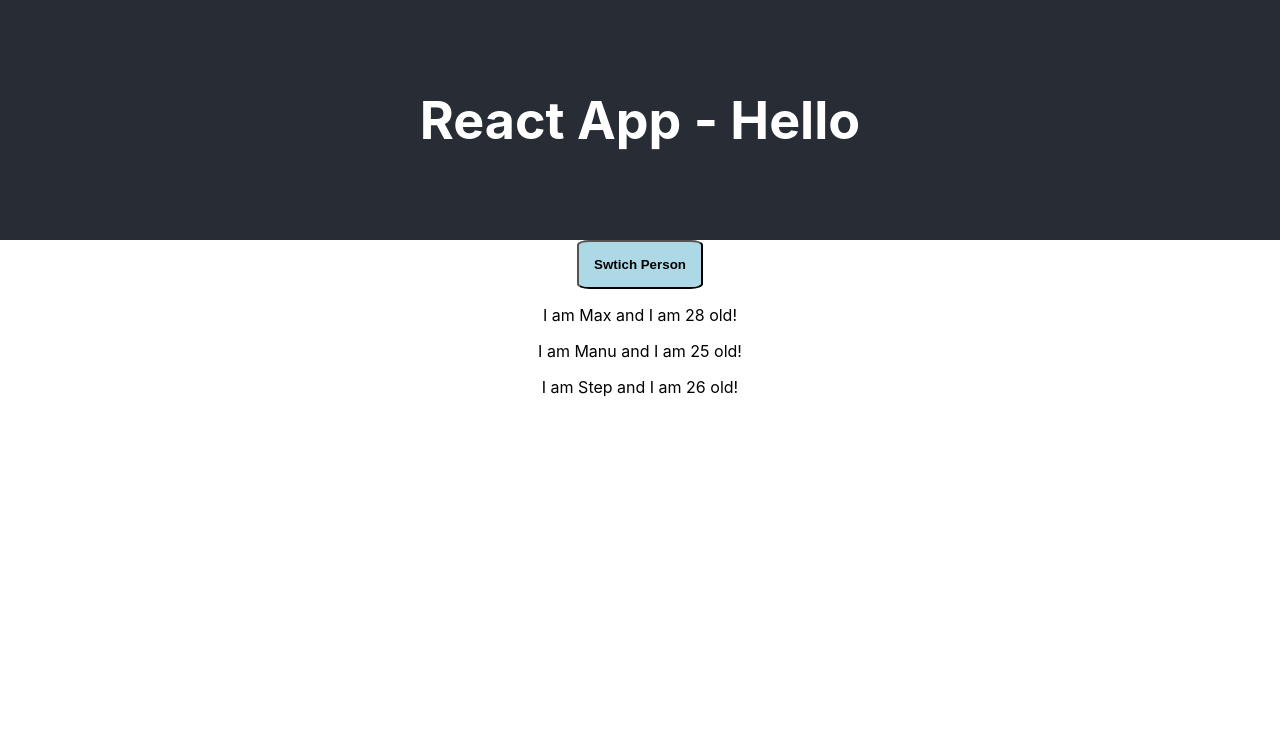
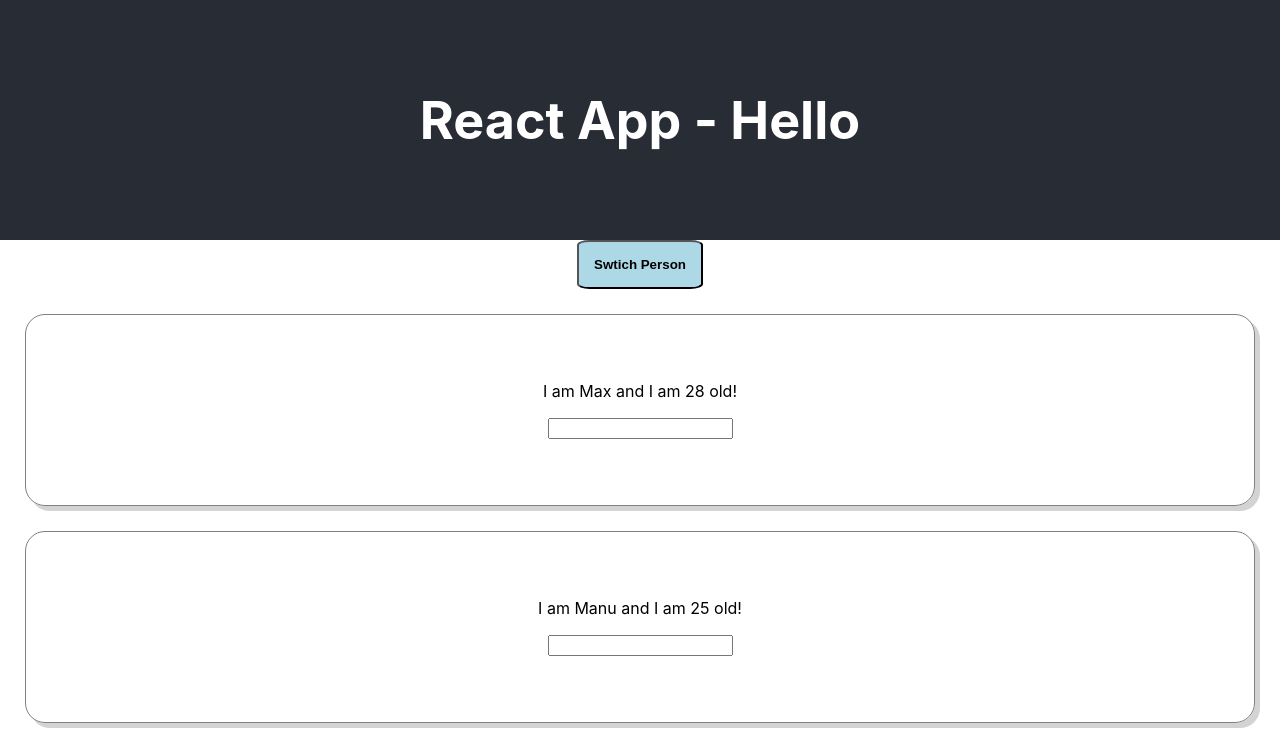
Before and after one commit to pushpk/Receipe_Builder_React, a React (Create React App) app: page / in a window 1280 px wide. Shown: the top 746 px of the page. Built offline with nearby package versions, Linux system fonts and the light colour scheme.

Commit message:
adding lifecycle methods

```diff
--- a/src/components/Persons/Person/Person.js
+++ b/src/components/Persons/Person/Person.js
@@ -2,10 +2,24 @@ import React, { Component } from 'react';
 import { render } from '@testing-library/react';
 
 class person extends Component {
+
+
      render(props) {
+
+          const styles = {
+               padding : '50px',
+
+               margin : '25px',
+               textAlgin : 'center',
+               boxShadow : '5px 5px lightgray',
+               border : '1px solid gray',
+               borderRadius : '20px'
+          }
+
           return (
-               <div onClick={this.props.click}>
-                    <p> I am {this.props.name} and I am {this.props.age} old!</p>
+               <div style={styles}>
+                    <p onClick={this.props.click}> I am {this.props.name} and I am {this.props.age} old!</p>
+                    <input type="text"  onChange={(event) => this.props.change(event)}/>
                     <p>{this.props.children}</p>
                </div>
           );
--- a/src/components/Persons/Persons.js
+++ b/src/components/Persons/Persons.js
@@ -15,13 +15,19 @@ class Persons extends Component {
     getSnapshotBeforeUpdate(prevProps, prevState){
         console.log('[Persons.js]   getSnapshotBeforeUpdate')
     }
+    componentDidUpdate(prevProps, prevState, snapShot)
+    {
+        console.log('[Persons.js]   componentDidUpdate');
+        console.log(snapShot);
+    }
 
     render(props) {
 
         return (
             this.props.persons.map((person, index) => {
                 return <Person name={person.name} age={person.age} key={person.id}
-                    click={(index) => this.props.deleteClickHandler(index)} />
+                    click={(index) => this.props.deleteClickHandler(index)}
+                    change={(event) => this.props.changeHandler(event,index)} />
             })
         )
     }
--- a/src/containers/App.js
+++ b/src/containers/App.js
@@ -25,6 +25,16 @@ class App extends Component {
     persons.splice(index, 1);
     this.setState({ persons: persons })
   }
+  changeHandler = (event,index) => {
+    const persons = this.state.persons.slice()
+    const person = persons.find(s => s.id === index+1);
+
+    person.name = event.target.value;
+
+
+
+    this.setState({persons : persons})
+  }
 
   render() {
     return (
@@ -32,7 +42,9 @@ class App extends Component {
        <Cockpit ClickHandler={this.ClickHandler} />
         {
            this.state.toggleShowHidePerson ?
-            <Persons persons={this.state.persons} deleteClickHandler={this.deleteClickHandler} />
+            <Persons persons={this.state.persons}
+            deleteClickHandler={this.deleteClickHandler}
+            changeHandler = {this.changeHandler} />
             : null
         }
       </div>
```
